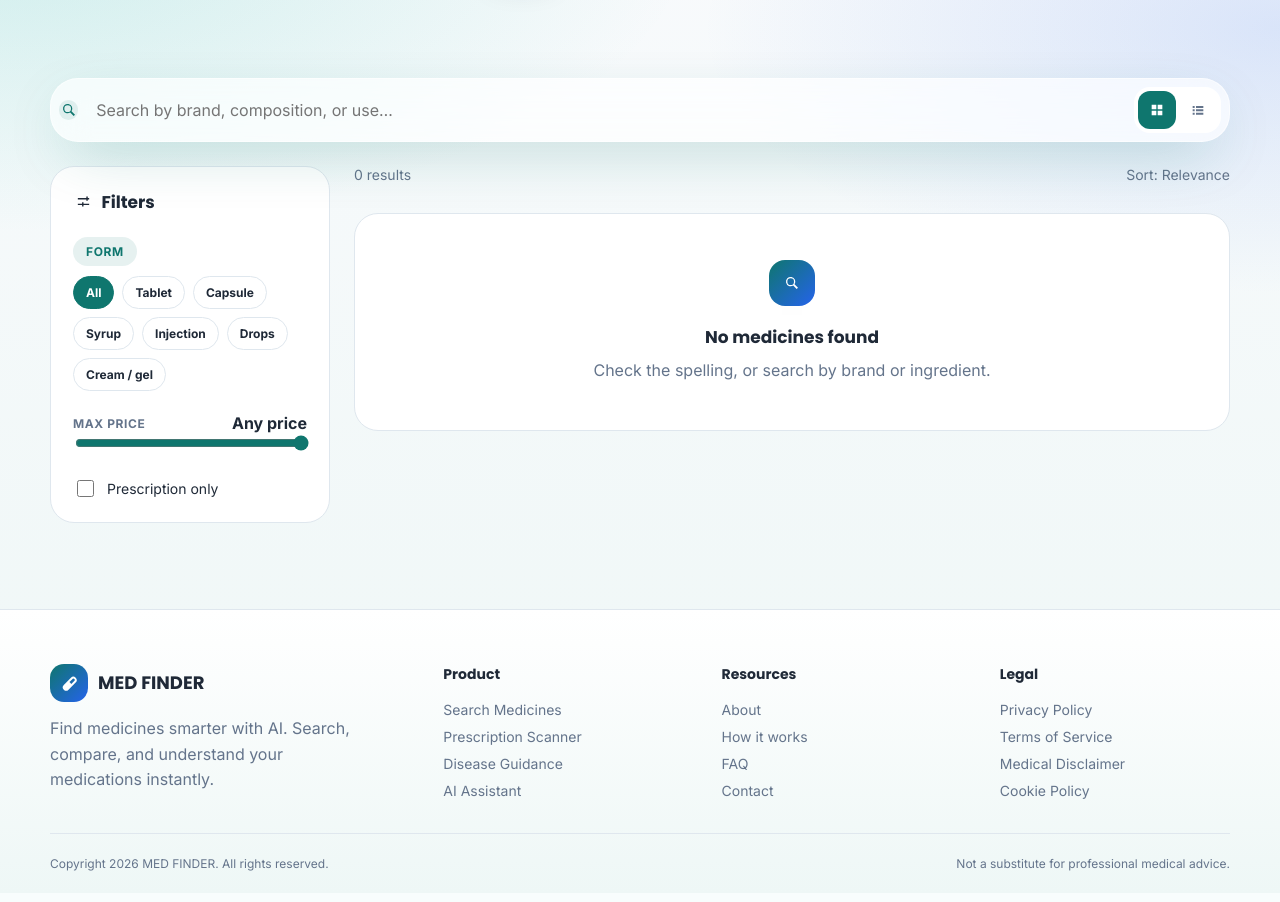
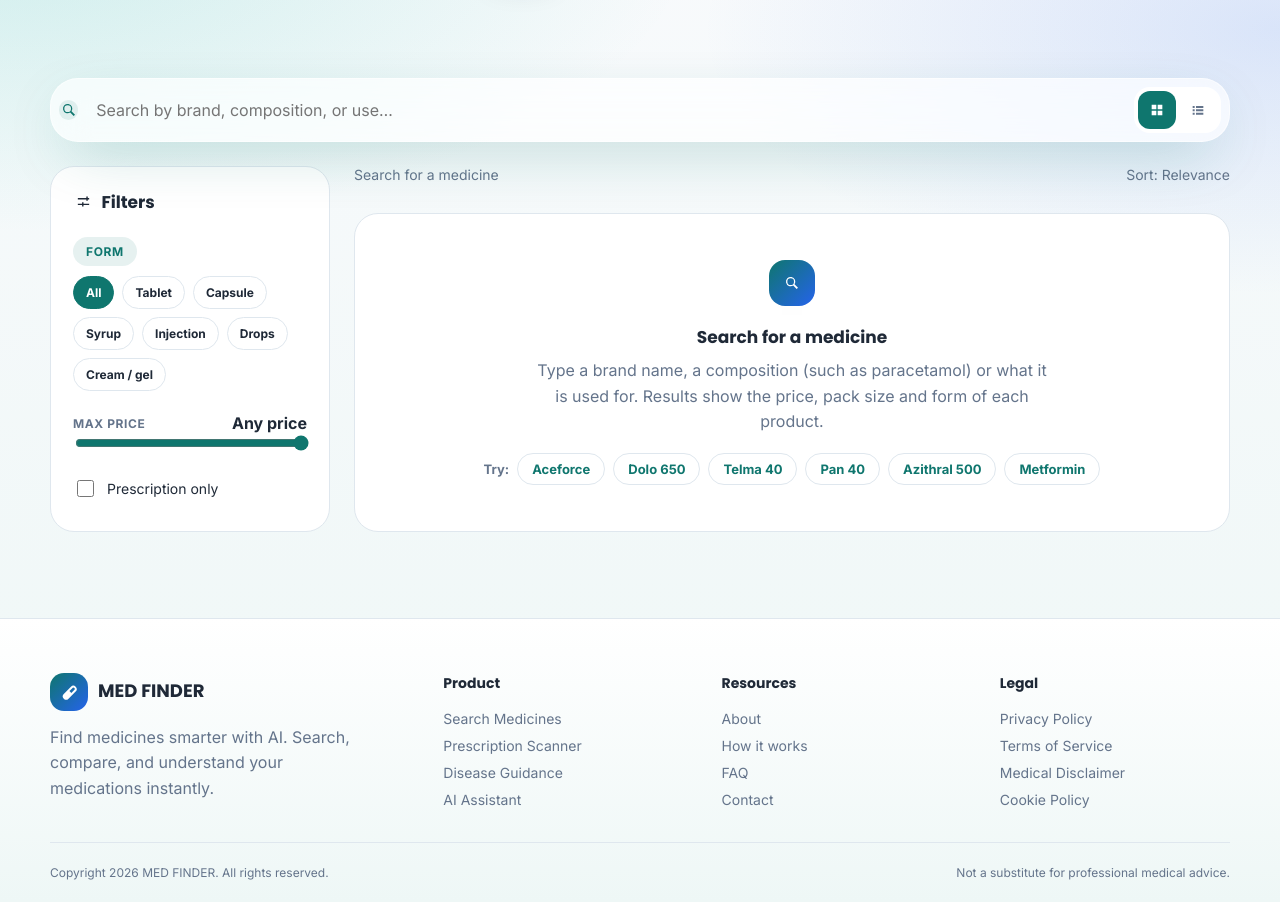
Before and after one commit to RudraPatil04/Med_finder, a Flask app: page /search in a window 1280 px wide. Shown: the part 68-970 px from the top of the page. Before the commit the page ends 939 px from the top, so only its background shows below. Run offline with Flask 3, Linux system fonts and the light colour scheme; data that the repository does not hold is empty; parts of the project's set-up code (start-up, migrations or seed data) failed here and were passed over.

Commit message:
Search page: empty-state prompt, honest count, real pagination
- No query: show a "Search for a medicine" prompt with example searches
  instead of loading an unrelated list; no count, no pages.
- Pagination is built from the real result count, the page is clamped to
  the last page, Previous/Next disable at the ends, and it is hidden when
  everything fits on one page.
- Count reads "Showing 1-12 of 20 results" across pages, "0 results"
  when nothing is listed.
- A query with no matches says 'No medicines found for "<query>"' and
  offers the example searches.

Co-Authored-By: Claude Opus 5.5 <noreply@anthropic.com>

```diff
--- a/static/css/style.css
+++ b/static/css/style.css
@@ -1151,6 +1151,42 @@ input[type="range"] {
     max-width: 520px;
     color: var(--muted);
     line-height: 1.6;
+}
+
+.example-searches {
+    display: flex;
+    flex-wrap: wrap;
+    justify-content: center;
+    align-items: center;
+    gap: 8px;
+    margin-top: 18px;
+}
+
+.example-searches span {
+    color: var(--muted);
+    font-size: 13px;
+    font-weight: 700;
+}
+
+.example-searches button {
+    border: 1px solid var(--border);
+    border-radius: 999px;
+    background: #fff;
+    padding: 7px 14px;
+    color: var(--primary);
+    font-size: 13px;
+    font-weight: 800;
+    cursor: pointer;
+}
+
+.example-searches button:hover,
+.example-searches button:focus-visible {
+    border-color: var(--primary);
+}
+
+.pagination button:disabled {
+    opacity: 0.45;
+    cursor: not-allowed;
 }
 
 .upload-zone {
--- a/static/js/app.js
+++ b/static/js/app.js
@@ -10,6 +10,7 @@
         rxOnly: false,
         page: 1,
         pageSize: 12,
+        query: "",
         searchRequestId: 0
     };
 
@@ -276,6 +277,7 @@
         const runSearchSoon = debounce(function () {
             const query = input.value.trim();
             if (query.length >= 2) runSearch(query);
+            else if (!query) showSearchPrompt();
         }, 280);
         input.addEventListener("input", runSearchSoon);
 
@@ -318,56 +320,107 @@
 
         document.getElementById("pagination").addEventListener("click", function (event) {
             const button = event.target.closest("button");
-            if (!button) return;
+            if (!button || button.disabled) return;
             if (button.hasAttribute("data-page-next")) {
                 state.page += 1;
+            } else if (button.hasAttribute("data-page-prev")) {
+                state.page -= 1;
             } else {
                 state.page = Number(button.dataset.page || 1);
             }
             renderSearchResults();
+            const panel = document.querySelector(".results-panel");
+            if (panel) panel.scrollIntoView({ behavior: "smooth", block: "start" });
+        });
+
+        // Example searches in the empty / no-results states.
+        document.getElementById("searchResults").addEventListener("click", function (event) {
+            const button = event.target.closest("[data-example-query]");
+            if (!button) return;
+            const query = button.getAttribute("data-example-query");
+            input.value = query;
+            runSearch(query);
         });
 
         if (initialQuery) {
             runSearch(initialQuery);
         } else {
-            loadCheapestForSearch();
-        }
-    }
-
-    async function loadCheapestForSearch() {
-        const container = document.getElementById("searchResults");
+            showSearchPrompt();
+        }
+    }
+
+    // Brands known to return results and a price comparison in the demo
+    // catalog. Ciplox / Cifran are left out: their rows are mislabelled.
+    const EXAMPLE_SEARCHES = ["Aceforce", "Dolo 650", "Telma 40", "Pan 40", "Azithral 500", "Metformin"];
+
+    function exampleSearchButtons() {
+        return '<div class="example-searches" role="group" aria-label="Example searches"><span>Try:</span>' +
+            EXAMPLE_SEARCHES.map(function (q) {
+                return '<button type="button" data-example-query="' + escapeHtml(q) + '">' + escapeHtml(q) + '</button>';
+            }).join("") + '</div>';
+    }
+
+    function resetSearchResults() {
+        state.medicines = [];
+        state.filtered = [];
+        state.page = 1;
+        const pagination = document.getElementById("pagination");
+        if (pagination) {
+            pagination.hidden = true;
+            pagination.innerHTML = "";
+        }
+    }
+
+    // No query typed: no list, no count, no pages, just a prompt.
+    function showSearchPrompt() {
+        state.searchRequestId += 1; // drop any search still in flight
+        resetSearchResults();
         clearCheaperAlternatives();
-        container.innerHTML = skeletonCards(6);
-        const data = await fetchJson("/api/cheapest");
-        if (!data || !data.success) {
-            container.innerHTML = emptyState("Search is ready", "Enter a medicine name, brand, or composition.");
-            return;
-        }
-        state.medicines = data.data;
-        filterResults();
+        renderSearchCorrection(null);
+        renderSearchNotice(null);
+        setText("resultCount", "Search for a medicine");
+        document.getElementById("searchResults").innerHTML =
+            '<div class="empty-state panel surface-only"><span class="feature-icon"><span class="icon icon-search"></span></span>' +
+            '<h2>Search for a medicine</h2>' +
+            '<p>Type a brand name, a composition (such as paracetamol) or what it is used for. ' +
+            'Results show the price, pack size and form of each product.</p>' +
+            exampleSearchButtons() + '</div>';
+    }
+
+    function noResultsState(query) {
+        return '<div class="empty-state panel surface-only"><span class="feature-icon"><span class="icon icon-search"></span></span>' +
+            '<h2>No medicines found' + (query ? ' for "' + escapeHtml(query) + '"' : '') + '</h2>' +
+            '<p>Check the spelling, or search by brand name or ingredient.</p>' +
+            exampleSearchButtons() + '</div>';
     }
 
     async function runSearch(query, exact) {
         const container = document.getElementById("searchResults");
         const count = document.getElementById("resultCount");
         if (!query) {
-            loadCheapestForSearch();
+            showSearchPrompt();
             return;
         }
 
+        state.query = query;
         container.innerHTML = skeletonCards(6);
         count.textContent = "Searching…";
+        const pagination = document.getElementById("pagination");
+        if (pagination) pagination.hidden = true;
         const requestId = ++state.searchRequestId;
         const data = await fetchJson("/api/search?q=" + encodeURIComponent(query) + (exact ? "&exact=1" : ""));
         // Ignore older responses when a user types a more specific query quickly.
         if (requestId !== state.searchRequestId) return;
         renderSearchCorrection(data && data.corrected_query, query);
         if (!data || !data.success) {
-            container.innerHTML = emptyState("No results found", "Try a medicine name, brand, or composition.");
+            resetSearchResults();
+            renderSearchNotice(null);
+            clearCheaperAlternatives();
+            container.innerHTML = noResultsState(query);
             count.textContent = "0 results";
             return;
         }
-        state.medicines = data.data;
+        state.medicines = data.data || [];
         state.page = 1;
         renderSearchNotice(data.notice, data.related);
         filterResults();
@@ -713,17 +766,23 @@
         const pagination = document.getElementById("pagination");
         if (!container) return;
 
-        count.textContent = state.filtered.length + (state.filtered.length === 1 ? " result" : " results");
         container.classList.toggle("list-mode", state.view === "list");
         container.dataset.viewMode = state.view;
 
-        if (!state.filtered.length) {
+        const total = state.filtered.length;
+        if (!total) {
+            count.textContent = "0 results";
             container.innerHTML = state.medicines.length
                 ? emptyState("No medicines match these filters", "Try another form, or move the price slider to Any price.")
-                : emptyState("No medicines found", "Check the spelling, or search by brand or ingredient.");
+                : noResultsState(state.query);
             pagination.hidden = true;
+            pagination.innerHTML = "";
             return;
         }
+
+        // Only pages that hold results exist; keep the current page inside them.
+        const totalPages = Math.max(1, Math.ceil(total / state.pageSize));
+        state.page = Math.min(Math.max(1, Math.floor(Number(state.page) || 1)), totalPages);
 
         const start = (state.page - 1) * state.pageSize;
         const pageItems = state.filtered.slice(start, start + state.pageSize);
@@ -731,16 +790,25 @@
             return state.view === "list" ? renderMedicineRow(item, index) : renderMedicineCard(item, index);
         }).join("");
 
-        pagination.hidden = state.filtered.length <= state.pageSize;
-        pagination.querySelectorAll("[data-page]").forEach(function (button) {
-            const isCurrent = Number(button.dataset.page) === state.page;
-            button.classList.toggle("active", isCurrent);
-            if (isCurrent) {
-                button.setAttribute("aria-current", "page");
-            } else {
-                button.removeAttribute("aria-current");
-            }
-        });
+        const noun = total === 1 ? " result" : " results";
+        count.textContent = totalPages > 1
+            ? "Showing " + (start + 1) + "–" + (start + pageItems.length) + " of " + total + noun
+            : total + noun;
+
+        if (totalPages <= 1) {
+            pagination.hidden = true;
+            pagination.innerHTML = "";
+            return;
+        }
+        let html = '<button type="button" data-page-prev' + (state.page === 1 ? " disabled" : "") + '>Previous</button>';
+        for (let page = 1; page <= totalPages; page += 1) {
+            const current = page === state.page;
+            html += '<button type="button" data-page="' + page + '" aria-label="Page ' + page + '"' +
+                (current ? ' class="active" aria-current="page"' : "") + ">" + page + "</button>";
+        }
+        html += '<button type="button" data-page-next' + (state.page === totalPages ? " disabled" : "") + '>Next</button>';
+        pagination.innerHTML = html;
+        pagination.hidden = false;
     }
 
     function setupMedicineDetail() {
--- a/templates/base.html
+++ b/templates/base.html
@@ -8,7 +8,7 @@
     <link rel="preconnect" href="https://fonts.googleapis.com">
     <link rel="preconnect" href="https://fonts.gstatic.com" crossorigin>
     <link href="https://fonts.googleapis.com/css2?family=Inter:wght@400;500;600;700&family=Poppins:wght@500;600;700;800&display=swap" rel="stylesheet">
-    <link rel="stylesheet" href="{{ url_for('static', filename='css/style.css', v='20261129-5') }}">
+    <link rel="stylesheet" href="{{ url_for('static', filename='css/style.css', v='20261129-6') }}">
 </head>
 <body class="{% block body_class %}{% endblock %}">
     <a class="skip-link" href="#main">Skip to main content</a>
@@ -78,7 +78,7 @@
         </div>
     </footer>
 
-    <script src="{{ url_for('static', filename='js/app.js', v='20261129-5') }}"></script>
+    <script src="{{ url_for('static', filename='js/app.js', v='20261129-6') }}"></script>
     {% block scripts %}{% endblock %}
 </body>
 </html>
--- a/templates/results.html
+++ b/templates/results.html
@@ -56,13 +56,8 @@
                     <p>Results show the price, pack size and form of each product.</p>
                 </div>
             </div>
-            <nav class="pagination" id="pagination" aria-label="Search result pages" hidden>
-                <button type="button" data-page="1" class="active" aria-label="Page 1">1</button>
-                <button type="button" data-page="2" aria-label="Page 2">2</button>
-                <button type="button" data-page="3" aria-label="Page 3">3</button>
-                <button type="button" data-page="4" aria-label="Page 4">4</button>
-                <button type="button" data-page-next>Next</button>
-            </nav>
+            {# Page buttons are built by app.js from the real result count. #}
+            <nav class="pagination" id="pagination" aria-label="Search result pages" hidden></nav>
         </section>
     </div>
 </section>
```
